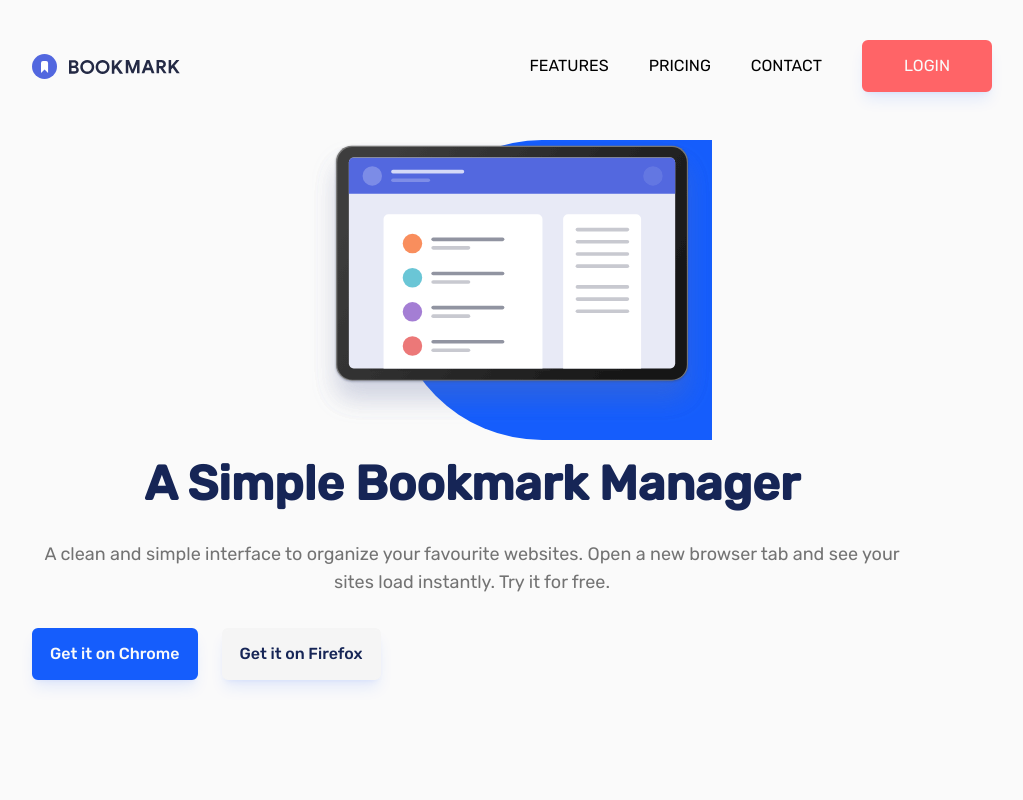
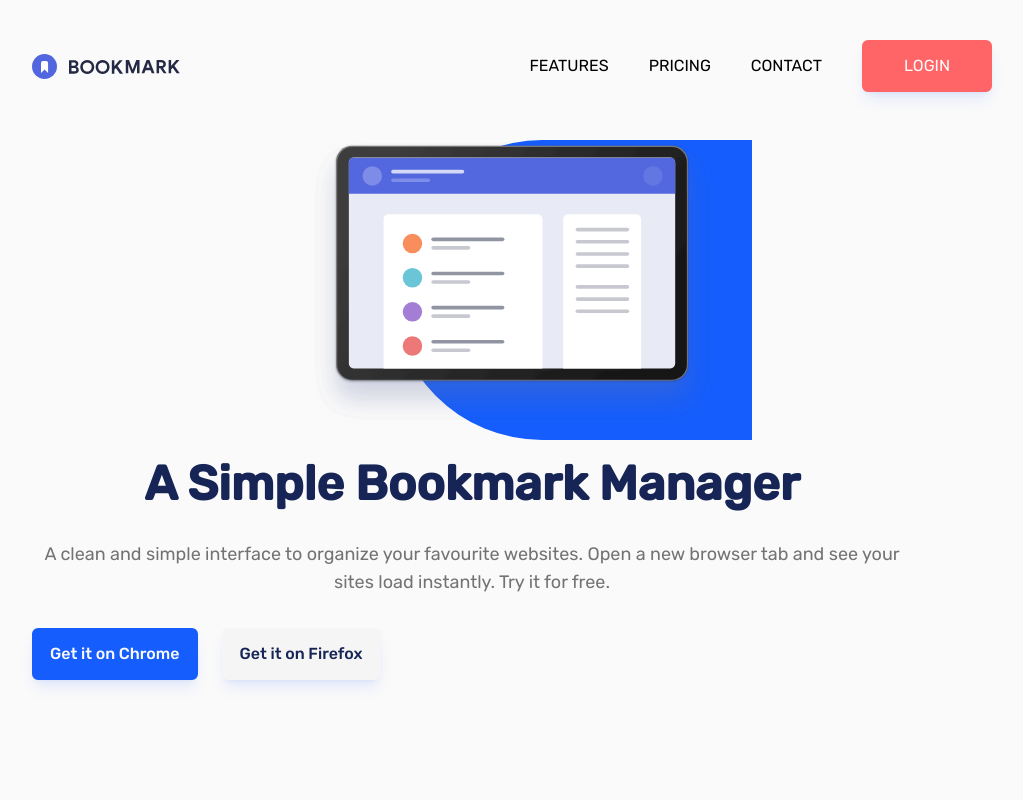
Before and after one commit to ArnoldMajor/bookmark-landing-page-master, a Next.js app: page / in a window 1280 px wide. Shown: the top 800 px of the page, without its empty margins (128-1151 px from the left). Built offline with nearby package versions, Linux system fonts and the light colour scheme.

Commit message:
Mobile Responsiveness --complete

```diff
--- a/app/page.tsx
+++ b/app/page.tsx
@@ -8,7 +8,7 @@ import Footer from "@/components/footer";
 
 export default function Home() {
   return (
-    <main className="bg-neutral-50 scroll-smooth transition-all ease-in-out delay-200" >
+    <main className="bg-neutral-50 scroll-smooth transition-all ease-in-out delay-200 overflow-x-hidden" >
       <NavBar />
       <section>
         <Hero />
--- a/components/sections/hero.tsx
+++ b/components/sections/hero.tsx
@@ -24,7 +24,7 @@ export default function Hero() {
                             height={300}
                             className="absolute scale-100  2xl:scale-110 z-10"
                         />
-                        <div className="absolute z-5 -bottom-20 w-80 right-0 xl:-bottom-25 h-55 xl:h-75 bg-blue-600 rounded-l-full">
+                        <div className="absolute z-5 -bottom-20 w-90 right-0 -mr-10 xl:-bottom-25 h-55 xl:h-75 bg-blue-600 rounded-l-full">
                         </div>
                     </div>
                 </div>
```
